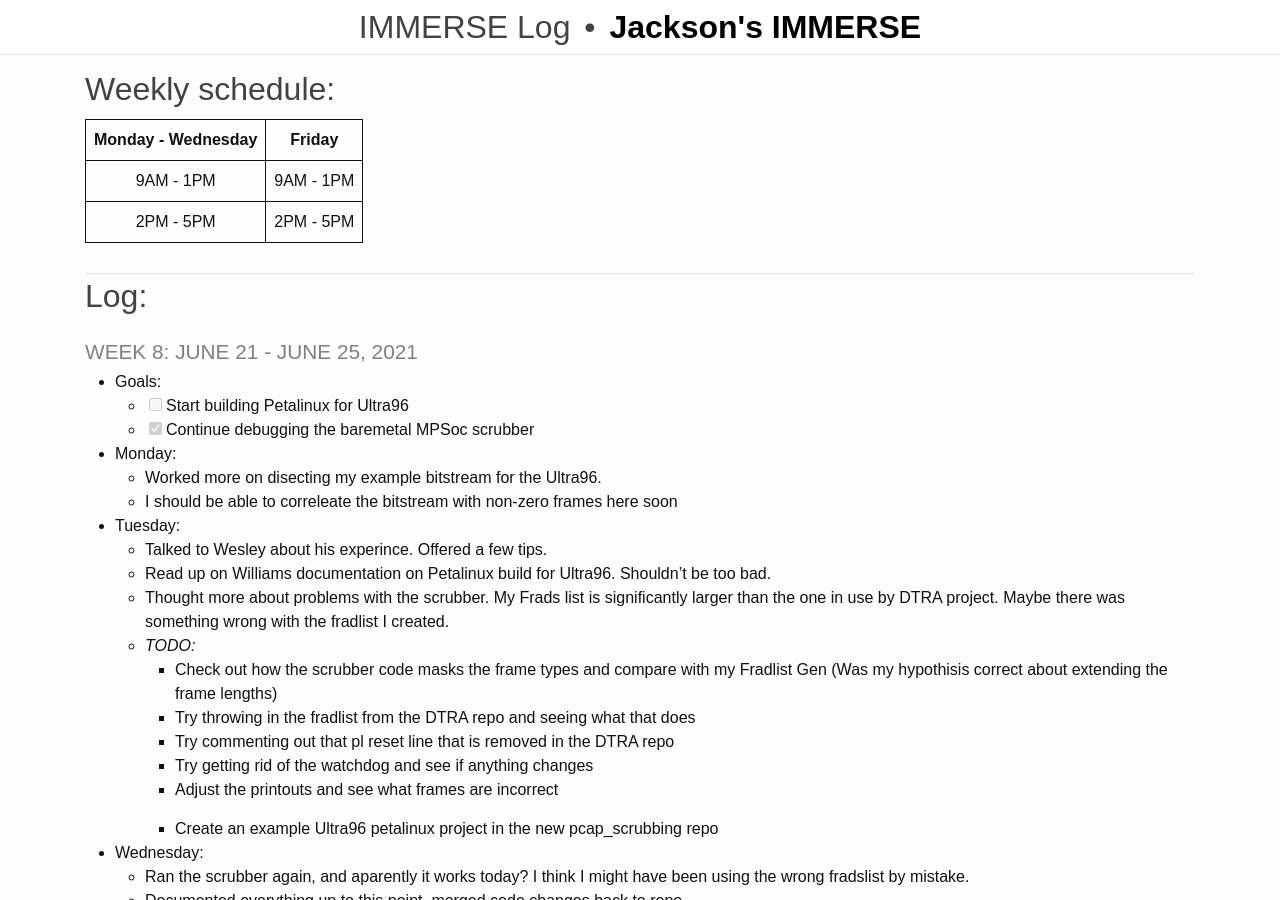
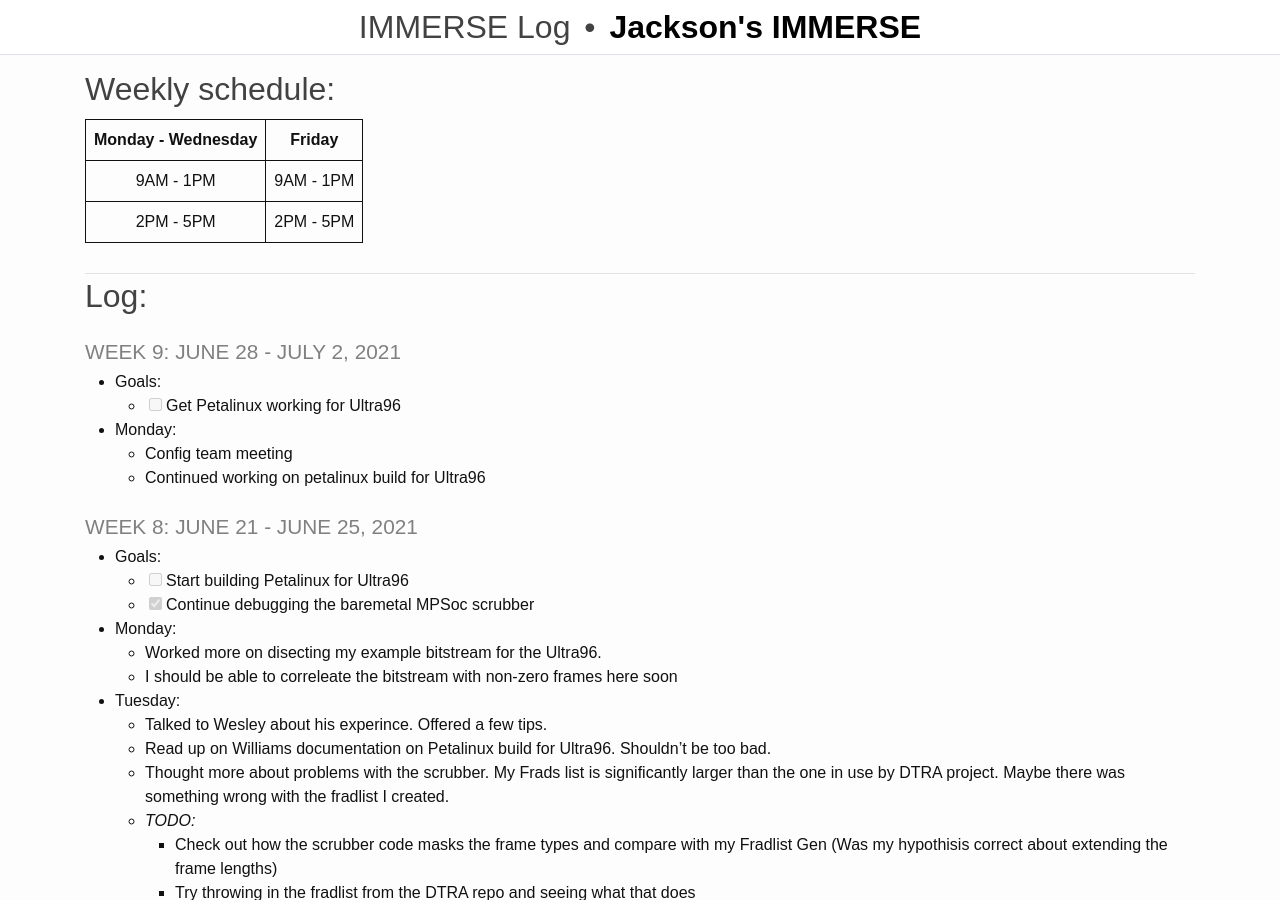
Before and after one commit to rjsmith1999/IMMERSE, a Jekyll site: the page built from _pages/log.md, in a window 1280 px wide and 900 px high. Built offline with Jekyll 4.4.1, drawn with Linux system fonts in a browser that asks for light colours.

Commit message:
Update Log

```diff
--- a/_pages/log.md
+++ b/_pages/log.md
@@ -13,6 +13,15 @@ title: IMMERSE Log
 
 -------------------
 ## Log:
+
+### Week 9: June 28 - July 2, 2021
+* **Goals**:
+  - [ ] Get Petalinux working for Ultra96
+
+* **Monday**:
+  - Config team meeting
+  - Continued working on petalinux build for Ultra96
+
 
 ### Week 8: June 21 - June 25, 2021
 * **Goals**:
```
